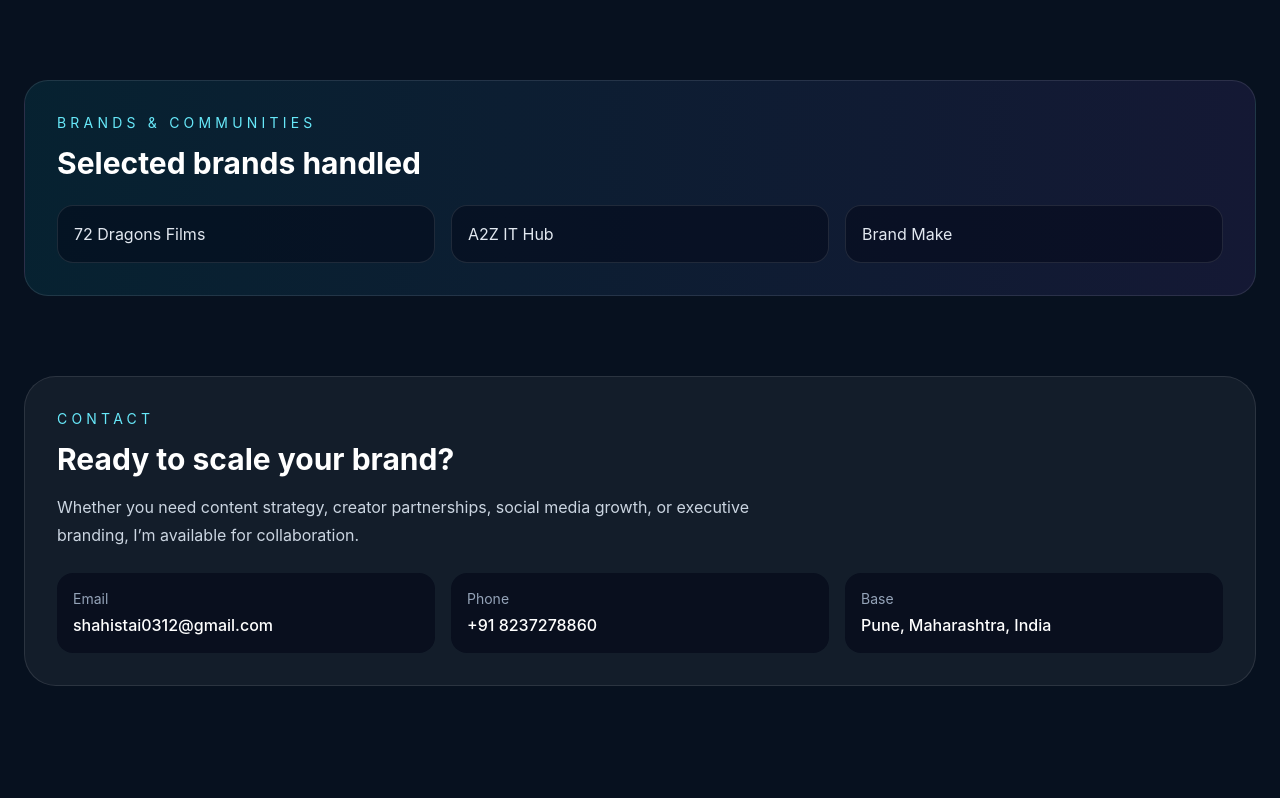
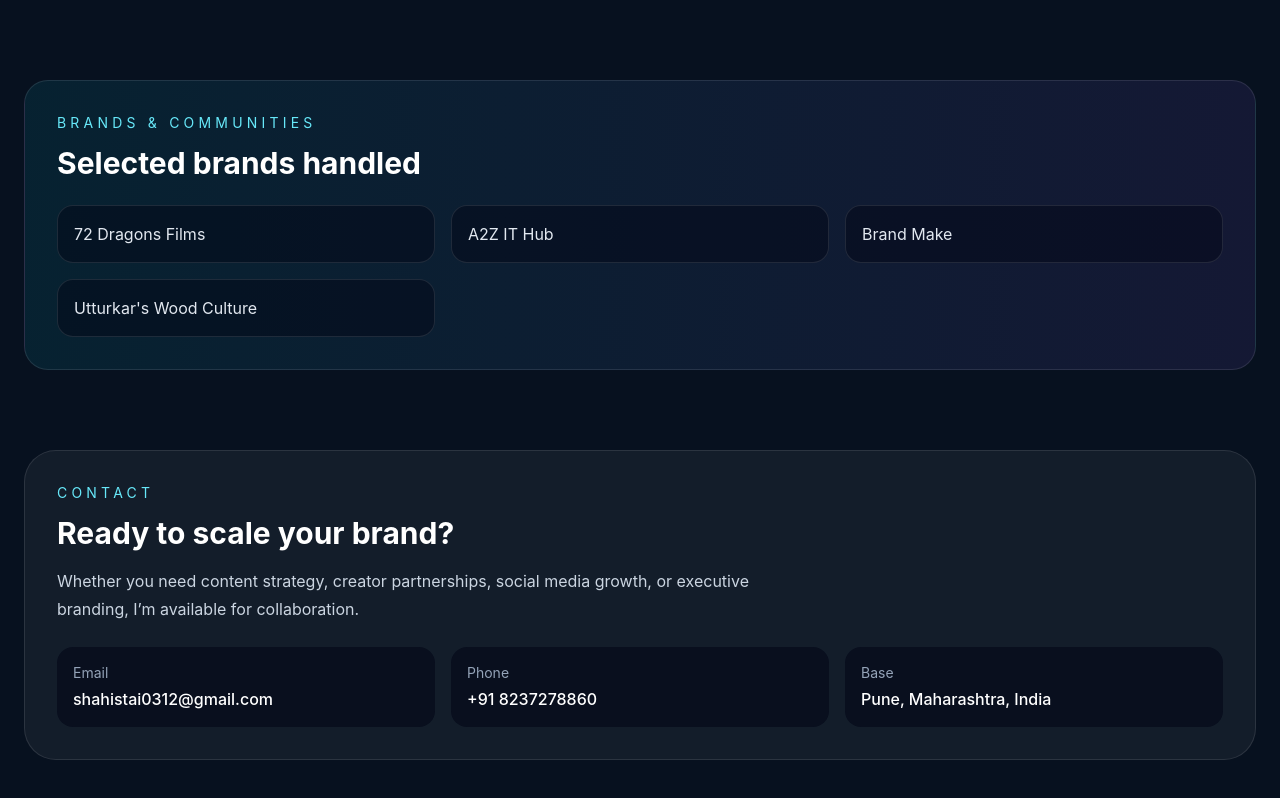
Before and after one commit to Sid7172/Shahista-Portfolio, a Next.js app: page / in a window 1280 px wide. Shown: the part 3697-4495 px from the top of the page. Before the commit the page ends 4423 px from the top, so only its background shows below. Built offline with nearby package versions, Linux system fonts and the light colour scheme.

Commit message:
update portfolio

```diff
--- a/app/page.js
+++ b/app/page.js
@@ -111,7 +111,7 @@
   'Canva',
 ];
 
-const brands = ['72 Dragons Films', 'A2Z IT Hub', 'Brand Make'];
+const brands = ['72 Dragons Films', 'A2Z IT Hub', 'Brand Make',"Utturkar's Wood Culture"];
 
 export default function Home() {
   return (
```
